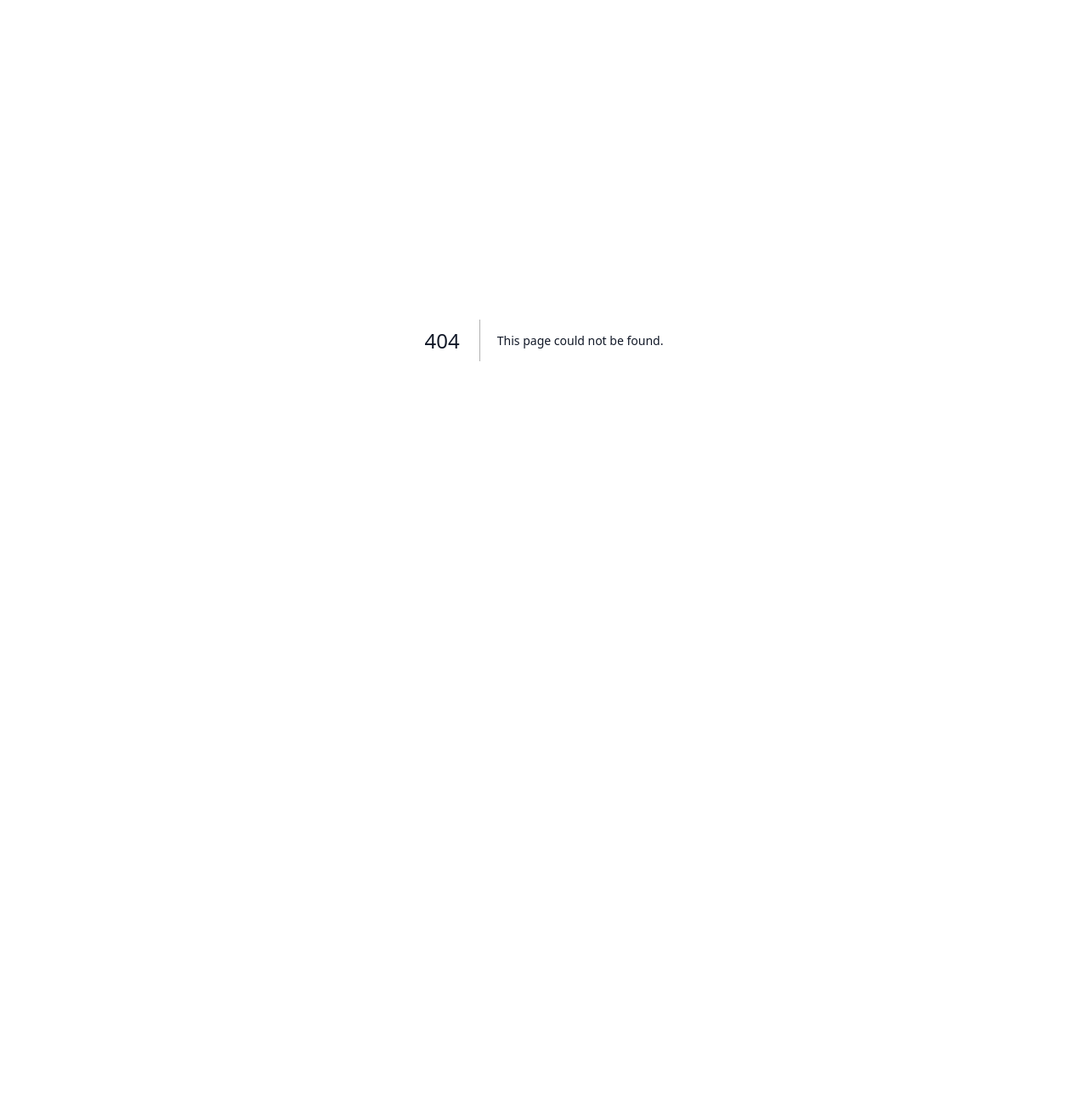
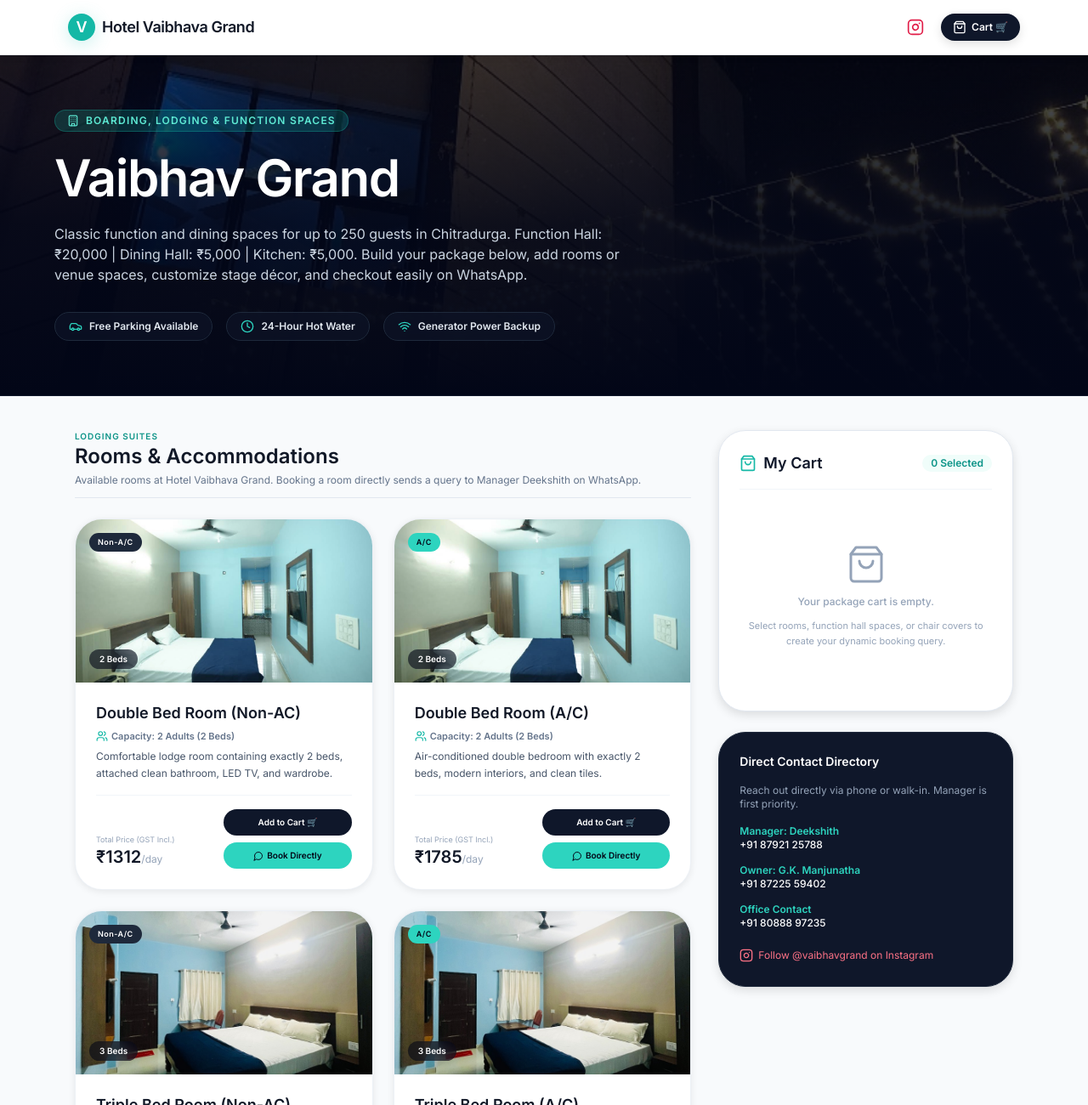
Before and after one commit to Suhas1249/Hotel_Vaibhava_Grand, a Next.js app: page /Hotel_Vaibhava_Grand/ in a window 1280 px wide. Before the commit this address had no page. Shown: the top 1300 px of the page at 85% size. Before the commit the page ends 800 px from the top, so only its background shows below. Built offline with nearby package versions, Linux system fonts and the light colour scheme.

Commit message:
Fix styling and image pathing for GitHub Pages subfolder

```diff
--- a/HotelApp.tsx
+++ b/HotelApp.tsx
@@ -79,7 +79,7 @@
     gst: 62,
     totalPrice: 1312,
     description: 'Comfortable lodge room containing exactly 2 beds, attached clean bathroom, LED TV, and wardrobe.',
-    image: '/room1.png',
+    image: 'room1.png',
   },
   {
     id: 'double-ac',
@@ -91,7 +91,7 @@
     gst: 85,
     totalPrice: 1785,
     description: 'Air-conditioned double bedroom with exactly 2 beds, modern interiors, and clean tiles.',
-    image: '/room2.png',
+    image: 'room2.png',
   },
   {
     id: 'triple-non-ac',
@@ -103,7 +103,7 @@
     gst: 77,
     totalPrice: 1627,
     description: 'Spacious guest room featuring exactly 3 beds, attached neat bathroom, and ventilation.',
-    image: '/room3.jpg',
+    image: 'room3.jpg',
   },
   {
     id: 'triple-ac',
@@ -115,7 +115,7 @@
     gst: 97,
     totalPrice: 2047,
     description: 'Air-conditioned guest room featuring exactly 3 beds, ideal for families.',
-    image: '/room3.jpg',
+    image: 'room3.jpg',
   },
   {
     id: 'four-bed-non-ac',
@@ -127,7 +127,7 @@
     gst: 90,
     totalPrice: 1890,
     description: 'Large family bedroom with 2 double beds (4 beds total), clean sheets, and ample space.',
-    image: '/room1.png',
+    image: 'room1.png',
   },
   {
     id: 'six-bed-non-ac',
@@ -139,7 +139,7 @@
     gst: 107,
     totalPrice: 2257,
     description: 'Extra-large lodging room containing 3 double beds (6 beds total), perfect for wedding guests.',
-    image: '/room3.jpg',
+    image: 'room3.jpg',
   },
 ];
 
@@ -151,7 +151,7 @@
     description: 'Grand function space with wedding stage layout. Includes Fan Ventilation. Air Cooler available inside the hall (charges apply).',
     capacity: '200 to 250 Guests',
     details: 'Equipped with main stage lighting and large guest seating hall.',
-    image: '/exterior.jpg',
+    image: 'exterior.jpg',
   },
   {
     id: 'dining-hall',
@@ -160,7 +160,7 @@
     description: 'Large dining room adjacent to the function hall, structured for smooth guest catering services.',
     capacity: '100+ Seating Capacity',
     details: 'Includes clean serving counters, washbasins, and dining tables.',
-    image: '/dining_indoor.jpg',
+    image: 'dining_indoor.jpg',
   },
   {
     id: 'kitchen-hall',
@@ -169,7 +169,7 @@
     description: 'Commercial cooking area designed for large-scale wedding cooking and professional catering teams.',
     capacity: 'Heavy Cooking Setup',
     details: 'Equipped with gas pipeline layout, storage racks, and food prep areas.',
-    image: '/kitchen.jpg',
+    image: 'kitchen.jpg',
   },
 ];
 
@@ -179,31 +179,31 @@
     name: 'Event Stage Design & Decoration',
     description: 'Custom traditional naming ceremony cradle setups, wedding backdrops, flower arches, and draping (as shown in our real cradle stage photo).',
     details: 'Separate charges apply based on stage theme selection.',
-    image: '/stage_decor.jpg',
+    image: 'stage_decor.jpg',
   },
   {
     id: 'chair-covers',
     name: 'Wedding Chair Covers',
     description: 'Banquet chairs covered in neat stretch fabric covers with satin ribbons, marigolds, and traditional Indian wedding accents.',
     details: 'Separate charges apply per chair cover requested.',
-    image: '/chair_cover.jpg',
+    image: 'chair_cover.jpg',
   },
 ];
 
 // Album contains ONLY real photos, no AI placeholders
 const ALBUM_IMAGES = [
-  { src: '/exterior.jpg', title: 'Lodge & Convention Hall Facade' },
-  { src: '/stage_decor.jpg', title: 'Event Stage Design & Decoration' },
-  { src: '/room1.png', title: 'Real Double Bed Room' },
-  { src: '/room2.png', title: 'AC Double Bed Room' },
-  { src: '/room3.jpg', title: 'Real Triple Bed Room' },
-  { src: '/room6.jpg', title: 'Real Six Bed Room' },
-  { src: '/dining_indoor.jpg', title: 'Spacious Indoor Dining Hall' },
-  { src: '/dining_outdoor.jpg', title: 'Outdoor Dining Lawn Area' },
-  { src: '/kitchen.jpg', title: 'Commercial Catering Kitchen' },
-  { src: '/tariff.png', title: 'Official Lodge Tariff Card' },
-  { src: '/vaibhavGrand.jpeg', title: 'Hotel Reception Lounge' },
-  { src: '/vaibhavGrand2.jpeg', title: 'Lodge Entrance and Lobby' },
+  { src: 'exterior.jpg', title: 'Lodge & Convention Hall Facade' },
+  { src: 'stage_decor.jpg', title: 'Event Stage Design & Decoration' },
+  { src: 'room1.png', title: 'Real Double Bed Room' },
+  { src: 'room2.png', title: 'AC Double Bed Room' },
+  { src: 'room3.jpg', title: 'Real Triple Bed Room' },
+  { src: 'room6.jpg', title: 'Real Six Bed Room' },
+  { src: 'dining_indoor.jpg', title: 'Spacious Indoor Dining Hall' },
+  { src: 'dining_outdoor.jpg', title: 'Outdoor Dining Lawn Area' },
+  { src: 'kitchen.jpg', title: 'Commercial Catering Kitchen' },
+  { src: 'tariff.png', title: 'Official Lodge Tariff Card' },
+  { src: 'vaibhavGrand.jpeg', title: 'Hotel Reception Lounge' },
+  { src: 'vaibhavGrand2.jpeg', title: 'Lodge Entrance and Lobby' },
 ];
 
 const AGENTS = [
@@ -442,7 +442,7 @@
 
       {/* HERO BANNER */}
       <div className="relative bg-slate-950 text-white py-16 px-6 border-b border-slate-900 overflow-hidden">
-        <div className="absolute inset-0 bg-cover bg-center opacity-35" style={{ backgroundImage: "url('/exterior.jpg')" }} />
+        <div className="absolute inset-0 bg-cover bg-center opacity-35" style={{ backgroundImage: "url('exterior.jpg')" }} />
         <div className="absolute inset-0 bg-gradient-to-t from-slate-950 via-slate-950/80 to-transparent" />
 
         <div className="max-w-6xl mx-auto relative z-10 space-y-6">
--- a/next.config.js
+++ b/next.config.js
@@ -1,6 +1,7 @@
 /** @type {import('next').NextConfig} */
 const nextConfig = {
   output: 'export',
+  basePath: '/Hotel_Vaibhava_Grand',
   images: {
     unoptimized: true,
   },
```
